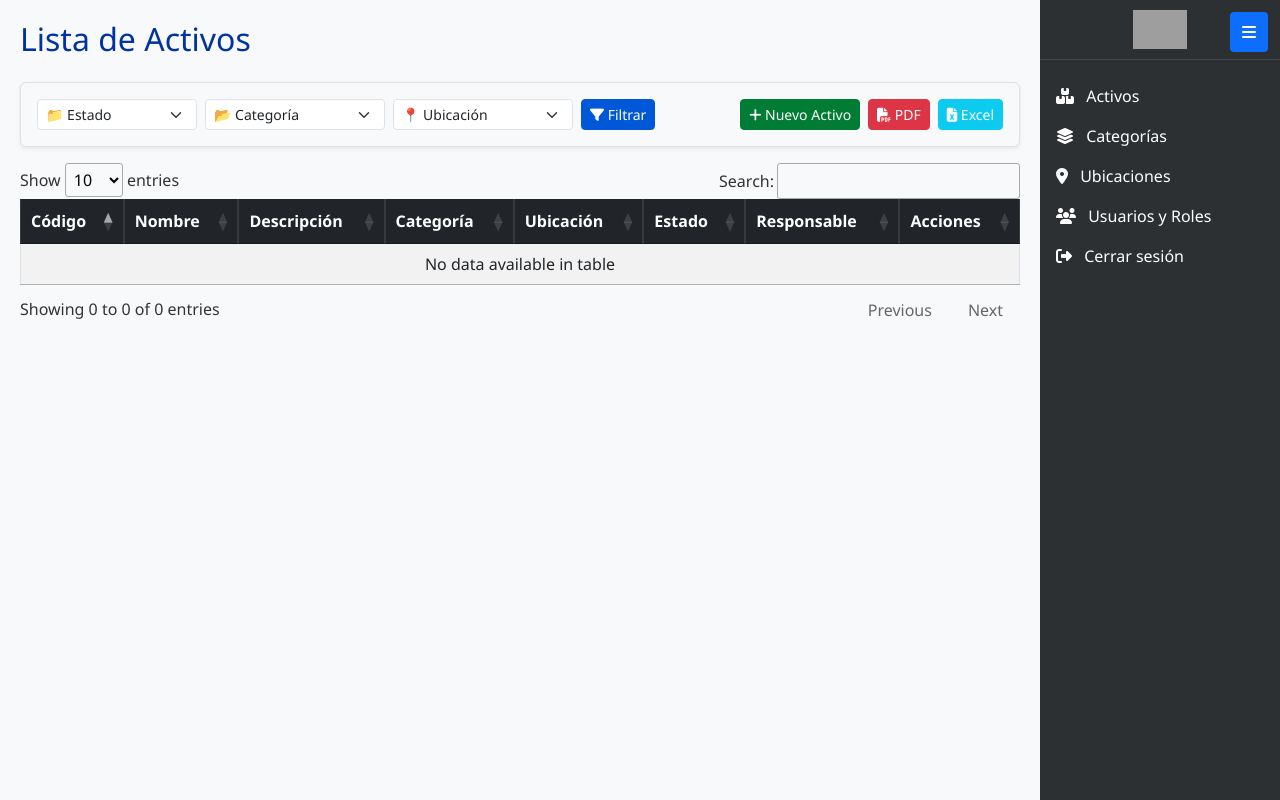
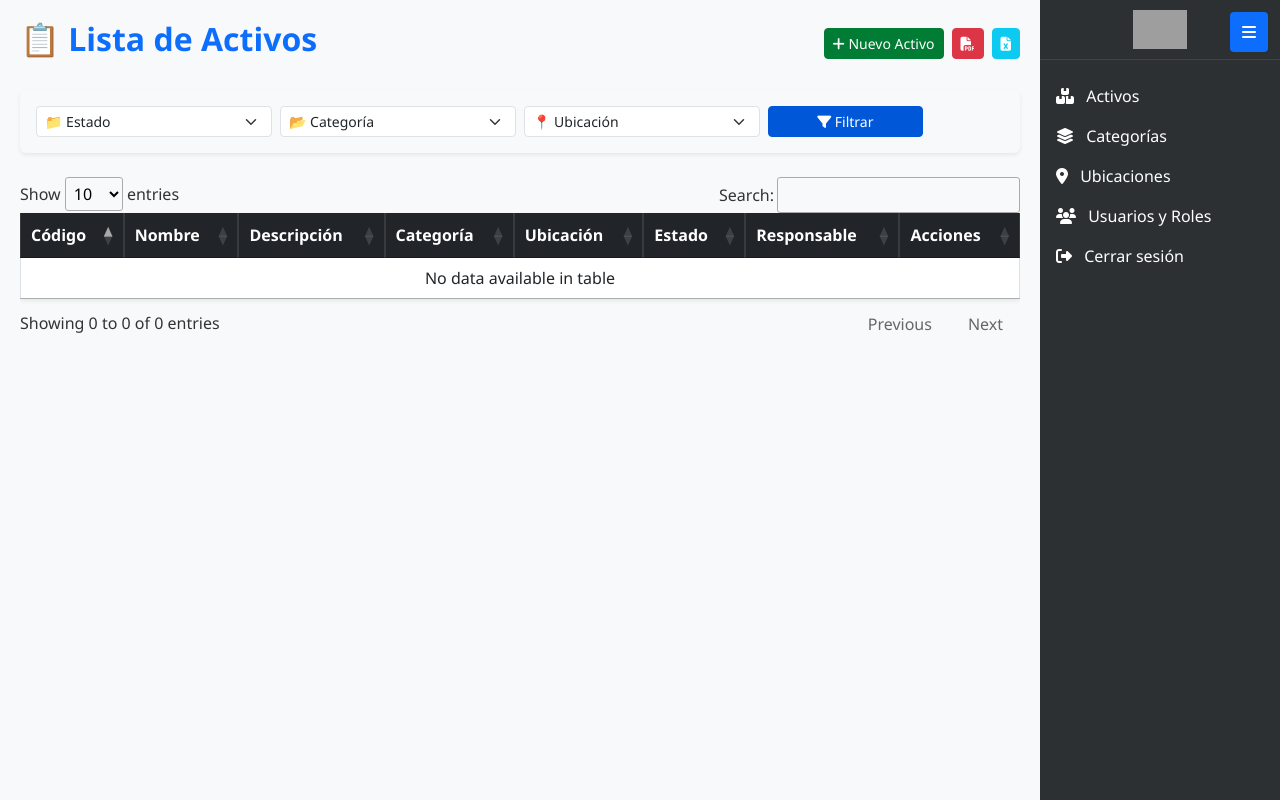
Before and after one commit to dark1212sd/inventario-cantv, a Django app: page / in a window 1280 px wide. Run offline with Django 5.2, Linux system fonts and the light colour scheme; the visitor is signed in with stand-in values (Sample User, id 1); data that the repository does not hold is empty; some libraries are stand-ins or nearby versions; grey boxes are pictures that could not be loaded.

Commit message:
Changes /19/06/25 => update icon login update V11

```diff
--- a/gestion_activos/templates/gestion_activos/lista_activos.html
+++ b/gestion_activos/templates/gestion_activos/lista_activos.html
@@ -4,60 +4,64 @@
 {% block title %}Lista de Activos{% endblock %}
 
 {% block content %}
-<h2 class="mb-4">Lista de Activos</h2>
+<div class="d-flex justify-content-between align-items-center mb-4">
+  <h2 class="text-primary fw-bold">📋 Lista de Activos</h2>
 
-<!-- Filtros y acciones -->
-<div class="d-flex flex-wrap align-items-center justify-content-between mb-3 bg-light p-3 rounded border shadow-sm">
-  <form method="get" class="d-flex flex-wrap gap-2">
+  <div class="d-flex gap-2">
+    <a href="{% url 'registrar_activo' %}" class="btn btn-success btn-sm animate__animated animate__fadeInRight">
+      <i class="fas fa-plus"></i> Nuevo Activo
+    </a>
+    <a href="{% url 'reporte_pdf' %}?estado={{ estado_seleccionado }}&categoria={{ categoria_seleccionada }}&ubicacion={{ ubicacion_seleccionada }}"
+       class="btn btn-danger btn-sm animate__animated animate__fadeInRight">
+      <i class="fas fa-file-pdf"></i>
+    </a>
+    <a href="{% url 'exportar_excel' %}?estado={{ estado_seleccionado }}&categoria={{ categoria_seleccionada }}&ubicacion={{ ubicacion_seleccionada }}"
+       class="btn btn-info btn-sm text-white animate__animated animate__fadeInRight">
+      <i class="fas fa-file-excel"></i>
+    </a>
+  </div>
+</div>
 
-    <select name="estado" class="form-select form-select-sm" style="width: 160px;">
+<!-- Filtros -->
+<div class="card shadow-sm border-0 mb-4 bg-light">
+  <div class="card-body p-3">
+    <form method="get" class="row g-2 align-items-center">
+      <div class="col-md-3">
+        <select name="estado" class="form-select form-select-sm">
           <option value="">📁 Estado</option>
           <option value="activo" {% if estado_seleccionado == 'activo' %}selected{% endif %}>Activo</option>
           <option value="inactivo" {% if estado_seleccionado == 'inactivo' %}selected{% endif %}>Inactivo</option>
           <option value="en_mantenimiento" {% if estado_seleccionado == 'en_mantenimiento' %}selected{% endif %}>Mantenimiento</option>
         </select>
-
-    <select name="categoria" class="form-select form-select-sm" style="width: 180px;">
+      </div>
+      <div class="col-md-3">
+        <select name="categoria" class="form-select form-select-sm">
           <option value="">📂 Categoría</option>
           {% for cat in categorias %}
-        <option value="{{ cat.id }}" {% if categoria_seleccionada == cat.id|stringformat:"s" %}selected{% endif %}>
-          {{ cat.nombre }}
-        </option>
+            <option value="{{ cat.id }}" {% if categoria_seleccionada == cat.id|stringformat:"s" %}selected{% endif %}>{{ cat.nombre }}</option>
           {% endfor %}
         </select>
-
-    <select name="ubicacion" class="form-select form-select-sm" style="width: 180px;">
+      </div>
+      <div class="col-md-3">
+        <select name="ubicacion" class="form-select form-select-sm">
           <option value="">📍 Ubicación</option>
           {% for ub in ubicaciones %}
-        <option value="{{ ub.id }}" {% if ubicacion_seleccionada == ub.id|stringformat:"s" %}selected{% endif %}>
-          {{ ub.nombre }}
-        </option>
+            <option value="{{ ub.id }}" {% if ubicacion_seleccionada == ub.id|stringformat:"s" %}selected{% endif %}>{{ ub.nombre }}</option>
           {% endfor %}
         </select>
-
-    <button type="submit" class="btn btn-primary btn-sm">
+      </div>
+      <div class="col-md-2">
+        <button type="submit" class="btn btn-primary btn-sm w-100">
           <i class="fas fa-filter"></i> Filtrar
         </button>
+      </div>
     </form>
-
-  <!-- Acciones -->
-  <div class="d-flex gap-2 mt-2 mt-md-0">
-    <a href="{% url 'registrar_activo' %}" class="btn btn-success btn-sm">
-      <i class="fas fa-plus"></i> Nuevo Activo
-    </a>
-    <a href="{% url 'reporte_pdf' %}?estado={{ estado_seleccionado }}&categoria={{ categoria_seleccionada }}&ubicacion={{ ubicacion_seleccionada }}"
-       class="btn btn-danger btn-sm">
-      <i class="fas fa-file-pdf"></i> PDF
-    </a>
-    <a href="{% url 'exportar_excel' %}?estado={{ estado_seleccionado }}&categoria={{ categoria_seleccionada }}&ubicacion={{ ubicacion_seleccionada }}"
-       class="btn btn-info btn-sm text-white">
-      <i class="fas fa-file-excel"></i> Excel
-    </a>
   </div>
 </div>
 
 <!-- Tabla -->
-<table id="tabla-activos" class="table table-striped table-bordered">
+<div class="table-responsive">
+  <table id="tabla-activos" class="table table-bordered table-hover shadow-sm">
     <thead class="table-dark">
       <tr>
         <th>Código</th>
@@ -66,7 +70,7 @@
         <th>Categoría</th>
         <th>Ubicación</th>
         <th>Estado</th>
-      <th>Responsable</th> <!-- Nueva columna -->
+        <th>Responsable</th>
         <th>Acciones</th>
       </tr>
     </thead>
@@ -83,9 +87,7 @@
               {{ activo.get_estado_display }}
             </span>
           </td>
-        <td>
-          {{ activo.responsable.username|default:"No asignado" }}
-        </td>
+          <td>{{ activo.responsable.username|default:"No asignado" }}</td>
           <td>
             <a href="{% url 'editar_activo' activo.pk %}" class="btn btn-warning btn-sm">✏️</a>
             <a href="{% url 'eliminar_activo' activo.pk %}" class="btn btn-danger btn-sm">🗑️</a>
@@ -94,12 +96,15 @@
       {% endfor %}
     </tbody>
   </table>
+</div>
 {% endblock %}
 
 {% block extra_js %}
 <script>
   $(document).ready(function () {
     $('#tabla-activos').DataTable({
+      pageLength: 10,
+      responsive: true,
       language: {
         url: '//cdn.datatables.net/plug-ins/1.13.4/i18n/es-ES.json'
       }
```
Also changed, not shown: gestion_activos/templates/gestion_activos/lista_categorias.html (+39 -7 lines), gestion_activos/templates/gestion_activos/lista_ubicaciones.html (+39 -5 lines), gestion_activos/templates/gestion_activos/lista_usuarios.html (+40 -5 lines). Lines whose indentation alone changed are shown as unchanged.
